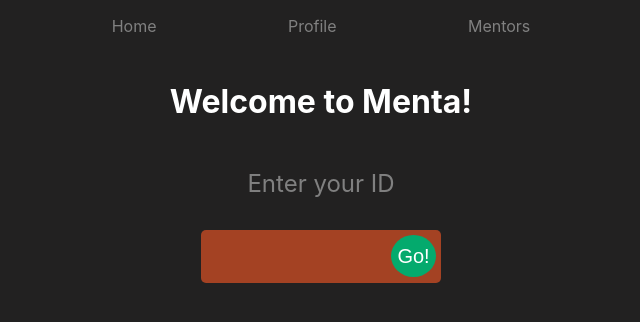
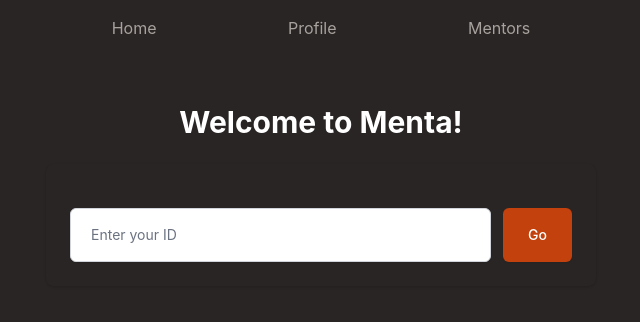
Before and after one commit to ChicoCoderCrew/Menta, a React (Create React App) app in the folder frontend/: page / in a window 1280 px wide. Shown: the top 322 px of the page, without its empty margins (319-959 px from the left). Built offline with nearby package versions, Linux system fonts and the light colour scheme.

Commit message:
Add typescript, tailwind, and update login form

```diff
--- /dev/null
+++ b/frontend/craco.config.js
@@ -0,0 +1,13 @@
+module.exports = {
+  style: {
+    postcssOptions: {
+      plugins: [
+        require('tailwindcss'),
+        require('autoprefixer'),
+      ],
+    },
+  },
+  resolve: {
+    extensions: [".js", ".json", ".ts", ".tsx"],
+  },
+}
--- a/frontend/src/App.js
+++ b/frontend/src/App.js
@@ -4,6 +4,7 @@ import { BrowserRouter, Route, Routes, Link } from "react-router-dom";
 import Home from "./pages/home";
 import Profile from "./pages/profile";
 import Mentors from "./pages/mentors";
+import classNames from "classnames";
 
 export const MentaContext = React.createContext();
 const initialState = {
@@ -58,7 +59,7 @@ function App() {
         state,
         dispatch,
       }}>
-      <main>
+      <main className="bg-stone-800">
         <div className="App">
           <BrowserRouter>
             <div
@@ -70,26 +71,29 @@ function App() {
                 marginBottom: "30px",
               }}>
               <Link
-                className={
-                  pathName === "/" ? "navbar-item active" : "navbar-item"
-                }
+                className={classNames(
+                  "center cursor-pointer p-4",
+                  pathName === "/" ? "bg-orange-700 text-white" : "text-stone-400",
+                )}
                 to="/"
                 onClick={() => setPathName("/")}>
                 Home
               </Link>
               <Link
-                className={
-                  pathName === "profile" ? "navbar-item active" : "navbar-item"
-                }
+                className={classNames(
+                  "center cursor-pointer p-4",
+                  pathName === "profile" ? "bg-orange-700 text-white" : "text-stone-400",
+                )}
                 to="/profile"
                 onClick={() => setPathName("profile")}>
                 Profile
               </Link>
 
               <Link
-                className={
-                  pathName === "mentors" ? "navbar-item active" : "navbar-item"
-                }
+                className={classNames(
+                  "center cursor-pointer p-4",
+                  pathName === "mentors" ? "bg-orange-700 text-white" : "text-stone-400",
+                )}
                 to="/mentors"
                 onClick={() => setPathName("mentors")}>
                 Mentors
--- /dev/null
+++ b/frontend/src/components/atoms/button.tsx
@@ -0,0 +1,28 @@
+import classNames from "classnames"
+
+type Props = {
+  type?: "submit" | "button" | "reset" | undefined,
+  onClick: any,
+  buttonText: string,
+  extraClass: string,
+}
+
+export default function Button({
+  type="button",
+  onClick,
+  buttonText,
+  extraClass,
+}: Props) {
+  return (
+  <button
+    type={type}
+    onClick={onClick}
+    className={classNames(
+      "mt-3 w-full inline-flex items-center justify-center px-4 py-2 border border-transparent shadow-sm font-medium rounded-md text-white bg-orange-700 hover:bg-orange-800 focus:outline-none focus:ring-2 focus:ring-offset-2 focus:ring-indigo-500 sm:mt-0 sm:ml-3 sm:w-auto sm:text-sm",
+      extraClass,
+    )}
+  >
+    {buttonText}
+  </button>
+  )
+}
--- /dev/null
+++ b/frontend/src/components/atoms/input.tsx
@@ -0,0 +1,36 @@
+import classNames from 'classnames';
+
+type Props = {
+  name,
+  id,
+  placeholder,
+  extraClass: string,
+}
+
+export default function Input({
+  name,
+  id,
+  placeholder,
+  extraClass,
+}: Props) {
+  return (
+    <div className="relative border border-gray-300 rounded-md px-3 py-2 shadow-sm focus-within:ring-1 focus-within:ring-orange-600 focus-within:border-orange-600 bg-white grow">
+      <label
+        htmlFor={id}
+        className="sr-only"
+      >
+        ID
+      </label>
+      <input
+        type="text"
+        name={name}
+        id={id}
+        className={classNames(
+          extraClass,
+          "block w-full border-0 p-0 text-gray-900 placeholder-gray-500 focus:ring-0 sm:text-sm outline-none"
+        )}
+        placeholder={placeholder}
+      />
+    </div>
+  )
+}
--- /dev/null
+++ b/frontend/src/components/atoms/simpleForm.tsx
@@ -0,0 +1,30 @@
+type Props = {
+  title?: string,
+  description?: string,
+  children: React.ReactNode,
+  onSubmit: any,
+  submitButtonText?: string,
+  button?: React.ReactNode,
+}
+
+export default function SimpleForm({
+  title,
+  description,
+  children,
+  button,
+}: Props) {
+  return (
+    <div className="bg-stone-800 shadow sm:rounded-lg">
+      <div className="px-4 py-5 sm:p-6">
+        {title ? <h3 className="text-lg leading-6 font-medium text-white">{title}</h3> : ''}
+        <div className="mt-2 max-w-xl text-sm text-white">
+          <p className="text-2xl text-stone-400">{description}</p>
+        </div>
+        <form className="mt-5 sm:flex sm:items-center">
+          {children}
+          {button ? button : ''}
+        </form>
+      </div>
+    </div>
+  )
+}
--- a/frontend/src/index.css
+++ b/frontend/src/index.css
@@ -1,3 +1,7 @@
+@tailwind base;
+@tailwind components;
+@tailwind utilities;
+
 body {
   margin: 0;
   font-family: -apple-system, BlinkMacSystemFont, 'Segoe UI', 'Roboto', 'Oxygen',
--- a/frontend/src/pages/home.js
+++ b/frontend/src/pages/home.js
@@ -1,6 +1,9 @@
 import React, { useEffect, useState } from "react";
 import { useNavigate } from "react-router-dom";
 import { colorScheme } from "../theme";
+import Input from '../components/atoms/input';
+import SimpleForm from '../components/atoms/simpleForm';
+import Button from '../components/atoms/button';
 
 const Home = () => {
   const [ID, setID] = useState(null);
@@ -13,60 +16,25 @@ const Home = () => {
 
   return (
     <div>
-      <h1 style={{ margin: 0 }}>Welcome to Menta!</h1>
-
-      <div
-        style={{
-          margin: 0,
-          display: "flex",
-          flexDirection: "column",
-          marginTop: "3rem",
-        }}>
-        <label
-          style={{ color: "gray", fontSize: "24px", marginBottom: "1rem" }}>
-          Enter your ID
-        </label>
-        <div
-          style={{
-            position: "relative",
-            // border: "solid 2px gray",
-            width: "fit-content",
-            margin: "1rem auto",
-          }}>
-          <input
-            type="number"
-            style={{
-              alignSelf: "center",
-              maxWidth: "220px",
-              border: "none",
-              backgroundColor: colorScheme.lightDarkOrange,
-              borderRadius: "5px",
-              fontSize: "20px",
-              color: colorScheme.white,
-              padding: "15px 10px",
-            }}
-            onChange={(e) => setID(e.target.value)}
-          />
-
-          <button
-            style={{
-              height: "42px",
-              width: "45px",
-              position: "absolute",
-              color: "white",
-              fontSize: "20px",
-              borderRadius: "50%",
-              backgroundColor: "rgb(4, 170, 109)",
-              right: 5,
-              top: 5,
-              border: "none",
-              cursor: "pointer",
-            }}
-            type="submit"
-            onClick={handleSubmit}>
-            Go!
-          </button>
-        </div>
+      <h1 className="mt-12 text-3xl font-bold">Welcome to Menta!</h1>
+      <div className="mt-6">
+          <SimpleForm
+            className=""
+            // description="Enter your ID"
+          >
+            <Input
+              name="ID"
+              placeholder="Enter your ID"
+              id="menta-id"
+              extraClass="p-2"
+            />
+            <Button
+              type="submit"
+              onClick={handleSubmit}
+              buttonText="Go"
+              extraClass="px-6 py-4 text-lg"
+            />
+          </SimpleForm>
       </div>
     </div>
   );
--- /dev/null
+++ b/frontend/tailwind.config.js
@@ -0,0 +1,11 @@
+module.exports = {
+  purge: ['./src/**/*.{js,jsx,ts,tsx}', './public/index.html'],
+  darkMode: false, // or 'media' or 'class'
+  theme: {
+    extend: {},
+  },
+  variants: {
+    extend: {},
+  },
+  plugins: [],
+}
```
Also changed, not shown: frontend/package.json (+15 -3 lines), frontend/tsconfig.json (added, +27 -0 lines), frontend/src/index.tsx (renamed from frontend/src/index.js), 1 other file (tests, documents, lock files or other folders).
